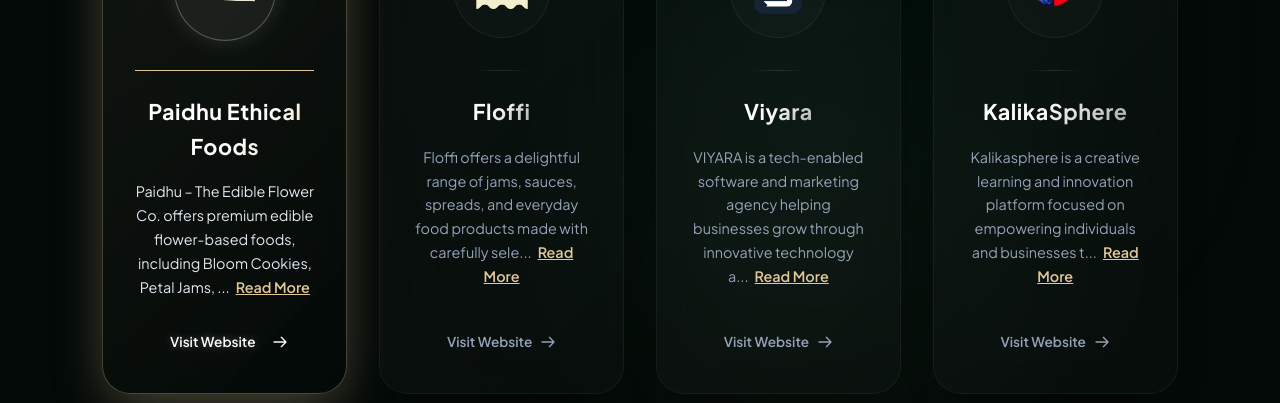
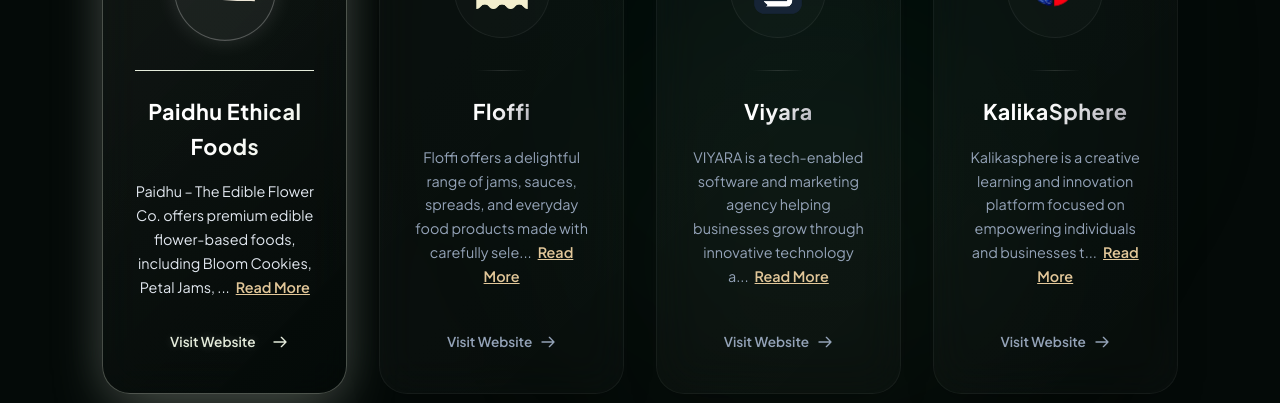
Before and after one commit to ramapriya2279369/Paidhuu, a React (Vite) app in the folder client/: page / in a window 1280 px wide. In both pictures the pointer is over the link 224 px from the left and 1301 px from the top of the page. Shown: the part 1162-1565 px from the top of the page. Built offline with nearby package versions, Linux system fonts and the light colour scheme; no server answers.

Commit message:
Configure unique brand hover logo colors for all project cards

```diff
--- a/client/src/index.css
+++ b/client/src/index.css
@@ -465,9 +465,9 @@
 
 /* Glow highlights per card based on theme - soft luxury trust colors */
 .brand-card.paidhuethicalfoods:hover {
-  background: linear-gradient(135deg, rgba(226, 199, 153, 0.05) 0%, rgba(4, 10, 8, 0.6) 100%);
-  border-color: rgba(226, 199, 153, 0.3);
-  box-shadow: 0 25px 60px -10px rgba(226, 199, 153, 0.25), 0 0 45px rgba(226, 199, 153, 0.1);
+  background: linear-gradient(135deg, rgba(228, 235, 219, 0.05) 0%, rgba(4, 10, 8, 0.6) 100%);
+  border-color: rgba(228, 235, 219, 0.3);
+  box-shadow: 0 25px 60px -10px rgba(228, 235, 219, 0.25), 0 0 45px rgba(228, 235, 219, 0.1);
 }
 .brand-card.floffi:hover {
   background: linear-gradient(135deg, rgba(249, 115, 22, 0.04) 0%, rgba(4, 10, 8, 0.6) 100%);
@@ -502,7 +502,7 @@
 }
 
 .brand-card.paidhuethicalfoods:hover .card-divider {
-  background: #e2c799;
+  background: #e4ebdb;
 }
 .brand-card.floffi:hover .card-divider {
   background: #f97316;
@@ -514,8 +514,23 @@
   background: #ef4444;
 }
 
-.brand-card:hover h3 {
-  background: linear-gradient(135deg, #ffffff 60%, var(--accent-gold) 100%);
+.brand-card.paidhuethicalfoods:hover h3 {
+  background: linear-gradient(135deg, #ffffff 50%, #e4ebdb 100%);
+  -webkit-background-clip: text;
+  -webkit-text-fill-color: transparent;
+}
+.brand-card.floffi:hover h3 {
+  background: linear-gradient(135deg, #ffffff 50%, #f97316 100%);
+  -webkit-background-clip: text;
+  -webkit-text-fill-color: transparent;
+}
+.brand-card.viyara:hover h3 {
+  background: linear-gradient(135deg, #ffffff 50%, #3b82f6 100%);
+  -webkit-background-clip: text;
+  -webkit-text-fill-color: transparent;
+}
+.brand-card.kalikasphere:hover h3 {
+  background: linear-gradient(135deg, #ffffff 50%, #ef4444 100%);
   -webkit-background-clip: text;
   -webkit-text-fill-color: transparent;
 }
@@ -525,8 +540,19 @@
 }
 
 .brand-card:hover .brand-action {
-  color: var(--text-primary);
-  text-shadow: 0 0 10px rgba(255, 255, 255, 0.3);
+  text-shadow: 0 0 10px rgba(255, 255, 255, 0.2);
+}
+.brand-card.paidhuethicalfoods:hover .brand-action {
+  color: #e4ebdb;
+}
+.brand-card.floffi:hover .brand-action {
+  color: #f97316;
+}
+.brand-card.viyara:hover .brand-action {
+  color: #3b82f6;
+}
+.brand-card.kalikasphere:hover .brand-action {
+  color: #ef4444;
 }
 
 .brand-card:hover .brand-action svg {
```
